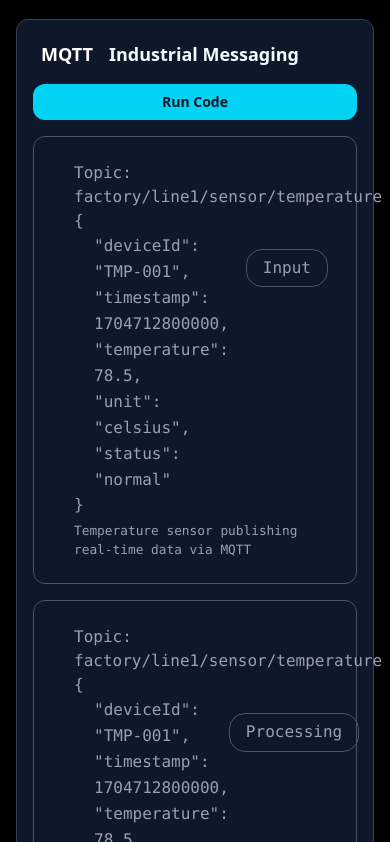
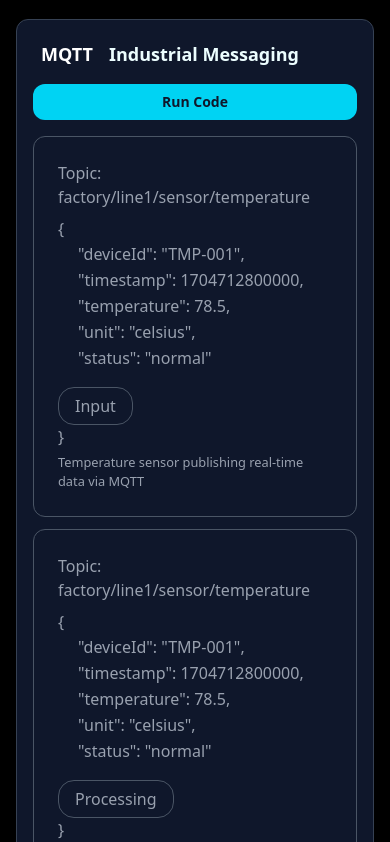
Before and after one commit to sameer4712/Project-1, a React (Vite) app: page / in a window 390 px wide. Shown: the part 4102-4944 px from the top of the page. Built offline with nearby package versions, Linux system fonts and the light colour scheme.

Commit message:
responsive card

```diff
--- a/src/Home.jsx
+++ b/src/Home.jsx
@@ -199,7 +199,7 @@
                     transition={{ duration: 0.6, ease: "easeOut" }}
                 >
                     <h1 className="text-xl sm:text-2xl lg:text-3xl font-bold text-white flex items-center mb-4 sm:mb-6">
-                        <span className="text-white px-2 sm:px-3 py-1 rounded-md mr-2">
+                        <span className="text-white px-2 sm:px-3 py-1 rounded-md ">
                             <Fan size={28} className="inline text-cyan-400" /> Real-time Control Systems
                         </span>
                     </h1>
--- a/src/components/Card2.jsx
+++ b/src/components/Card2.jsx
@@ -2,10 +2,11 @@
 
 function Card2({ input }) {
     return (
-        <div className=' text-gray-400 font-mono text-[1rem] font-semi-bold border border-gray-600 px-10 py-6 rounded-xl mb-4'>
-            <h3>Topic: factory/line1/sensor/temperature</h3>
+        <div className='text-gray-400 lg:font-mono font-semi-bold border border-gray-600 px-6 sm:px-10 py-6 rounded-xl '>
+            <h3 className="mb-2 lg:text-[1.3rem]">Topic: factory/line1/sensor/temperature</h3>
+
             <p>&#123;</p>
-            <div className='flex justify-between'>
+            <div className='flex flex-col sm:flex-row sm:justify-between'>
                 <p className='pl-5 leading-relaxed'>
                     "deviceId": "TMP-001", <br />
                     "timestamp": 1704712800000, <br />
@@ -13,7 +14,9 @@
                     "unit": "celsius", <br />
                     "status": "normal" <br />
                 </p>
-                <button className='bg-transparent border border-gray-600 px-4 h-[2.4rem] rounded-2xl mt-4 -mr-3'>{input}</button>
+                <button className='bg-transparent border border-gray-600 px-4 h-[2.4rem] rounded-2xl mt-4 sm:mt-0 sm:ml-4 self-start sm:self-center'>
+                    {input}
+                </button>
             </div>
             <p>&#125;</p>
             <p className='pt-1 text-[0.8rem]'>Temperature sensor publishing real-time data via MQTT</p>
```
